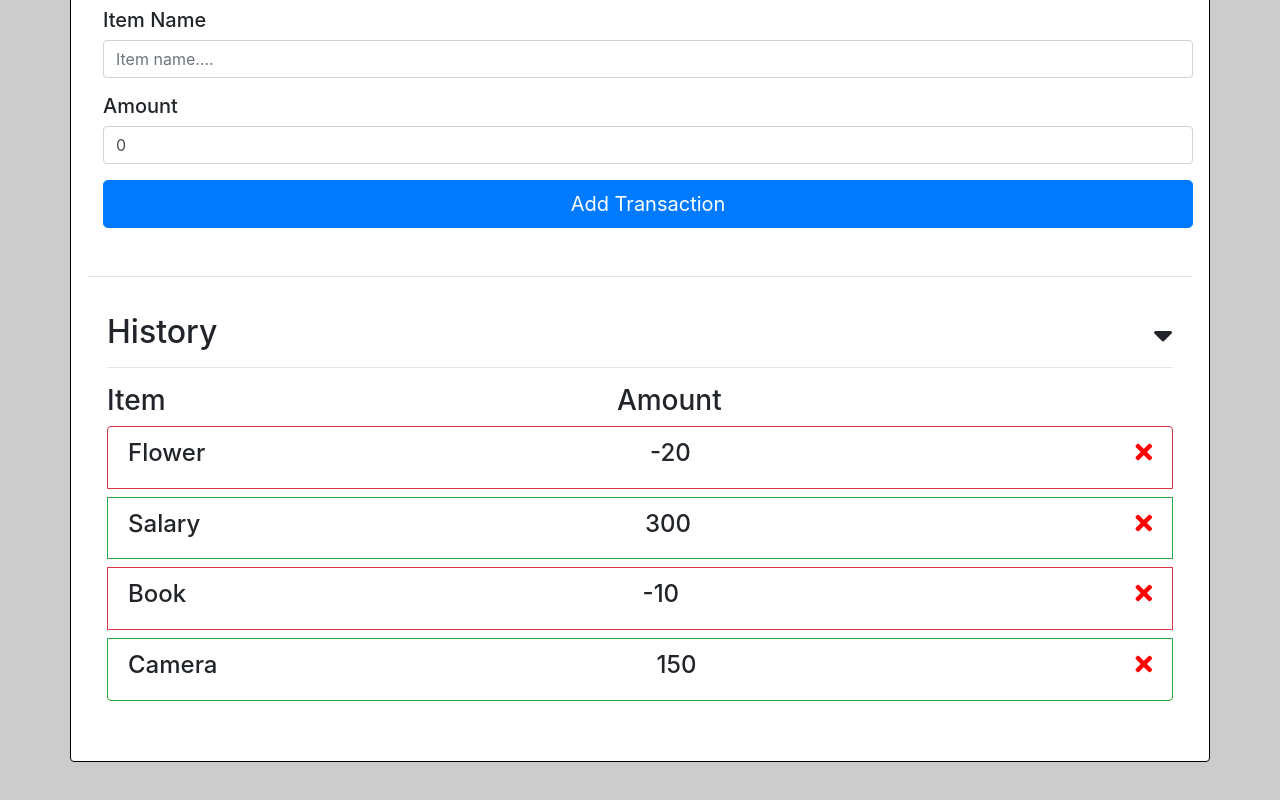
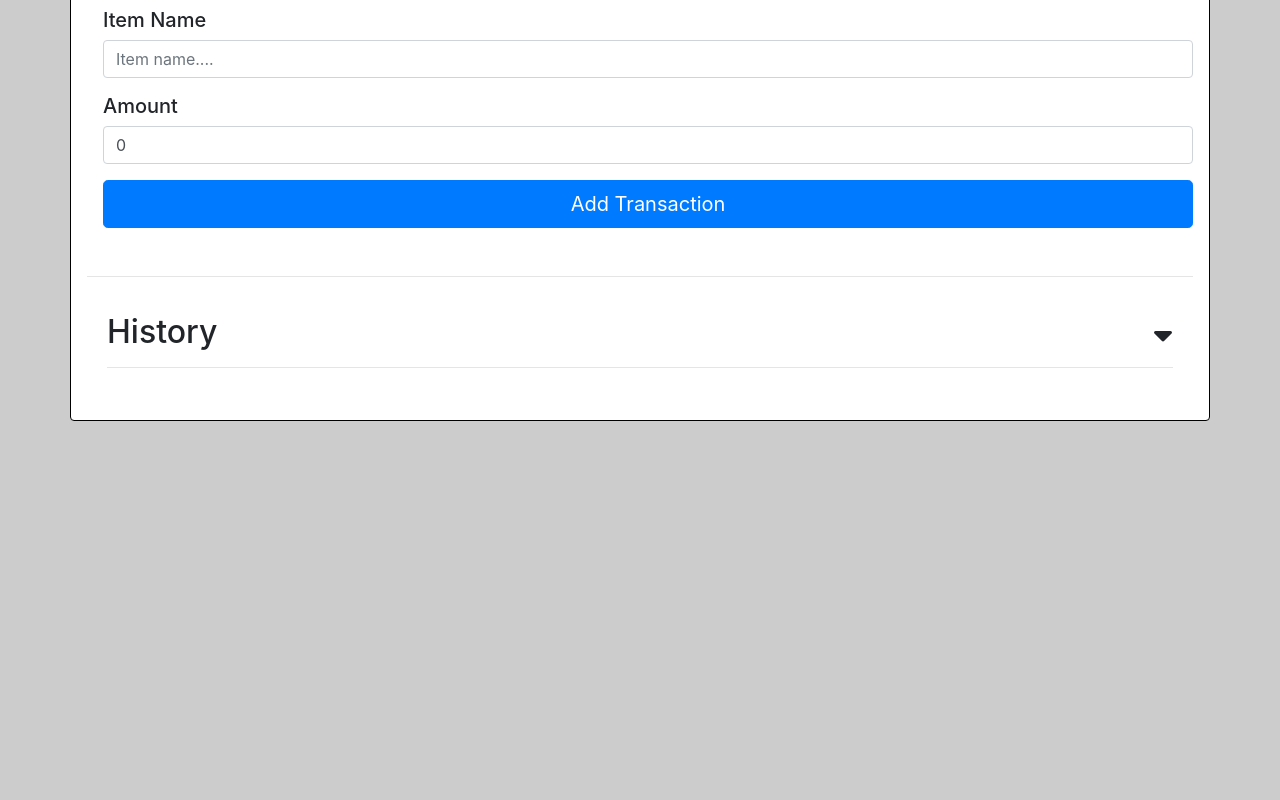
Before and after one commit to ehmusman/expense-tracker-app, a React (Create React App) app: page / in a window 1280 px wide. Shown: the part 581-1381 px from the top of the page. After the commit the page ends 1082 px from the top, so only its background shows below. Built offline with nearby package versions, Linux system fonts and the light colour scheme.

Commit message:
successfully completed project

```diff
--- a/src/components/ExpenseIncome.js
+++ b/src/components/ExpenseIncome.js
@@ -13,7 +13,6 @@ function ExpenseIncome() {
             expense.push(value)
         }
     })
-    console.log(income, expense)
     return (
         <div className='row px-3'>
             <div className="col-6">
--- a/src/components/History.js
+++ b/src/components/History.js
@@ -19,7 +19,7 @@ function History() {
 
             <hr />
 
-            {/* {showHistory ? ( */}
+            {showHistory ? (
                 <Fragment>
                     <div className="d-flex justify-content-between mb-0">
                         <h3>Item</h3>
@@ -37,8 +37,8 @@ function History() {
                         )}
                     </ul>
                 </Fragment>
-            {/* ) :
-                null} */}
+            ) :
+                null}
 
         </div>
     )
```
Lines whose indentation alone changed are shown as unchanged.
